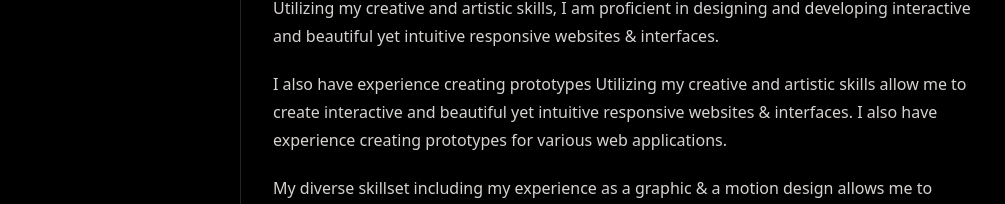
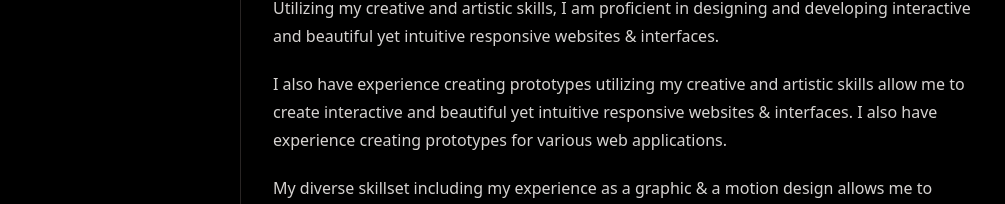
Before and after one commit to retconned/portfolio, a Next.js app: page / in a window 1280 px wide. Shown: the part 278-482 px from the top of the page, without its empty margins (0-1005 px from the left). Built offline with nearby package versions, Linux system fonts and the light colour scheme; no server answers.

Commit message:
fixed typo

```diff
--- a/pages/index.tsx
+++ b/pages/index.tsx
@@ -30,7 +30,7 @@ const Home: NextPage = () => {
                 responsive websites & interfaces.
               </p>
               <p>
-                I also have experience creating prototypes Utilizing my creative
+                I also have experience creating prototypes utilizing my creative
                 and artistic skills allow me to create interactive and beautiful
                 yet intuitive responsive websites & interfaces. I also have
                 experience creating prototypes for various web applications.
```
